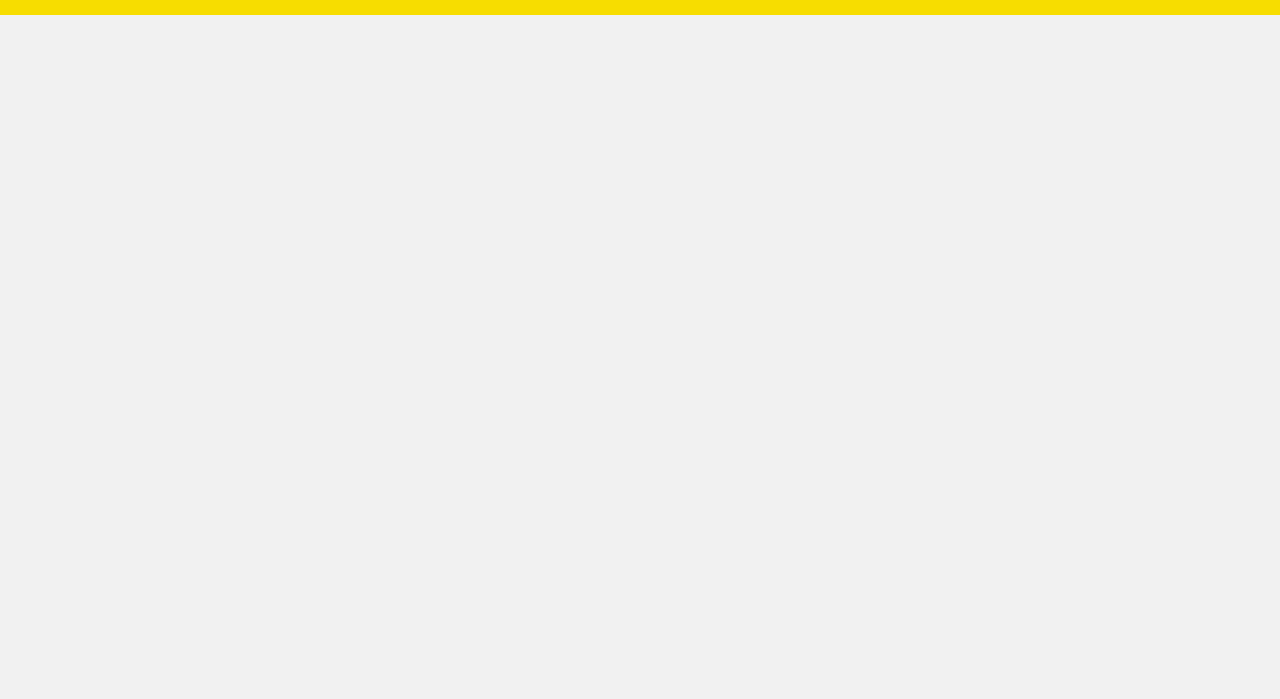
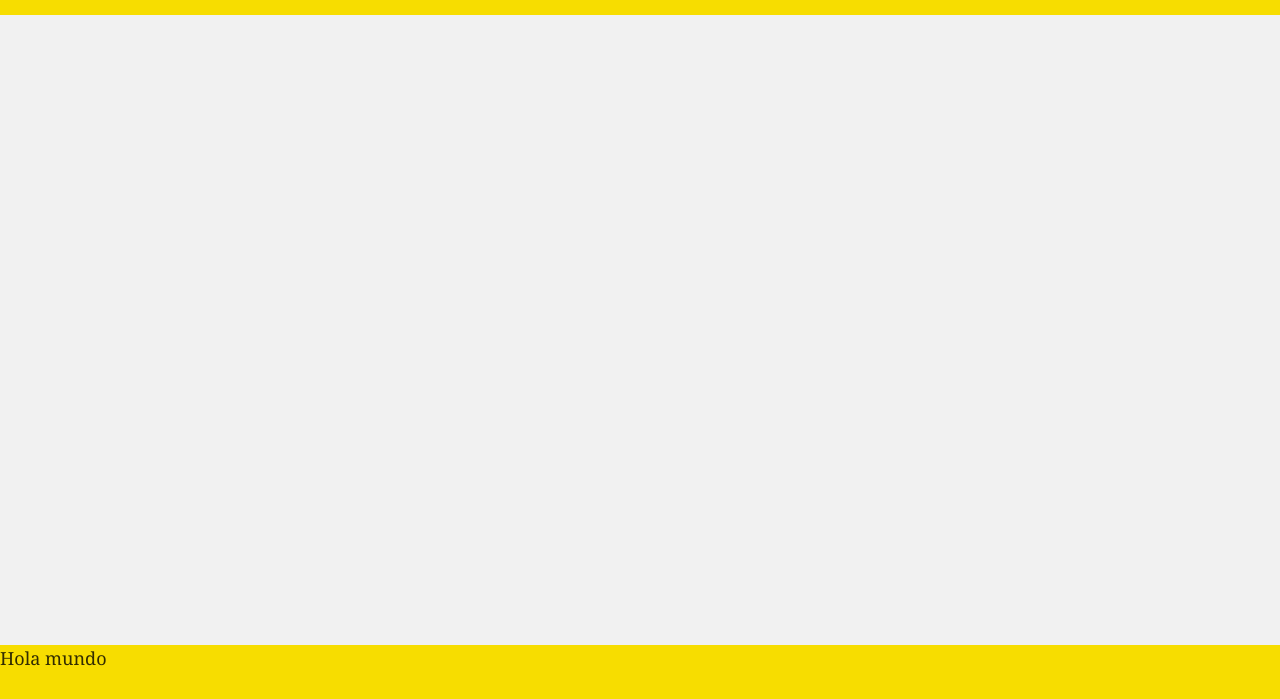
Before and after one commit to SnowMoon272/Notes, a Gatsby site: page / in a window 1280 px wide. Shown: the part 101-800 px from the top of the page. Built offline with nearby package versions, Linux system fonts and the light colour scheme; Gatsby itself is replaced by a stand-in of ours.

Commit message:
Commit antes de las fuentes

```diff
--- /dev/null
+++ b/src/components/footer.tsx
@@ -0,0 +1,17 @@
+import React from 'react'
+import styled from 'styled-components'
+import colors from '../utils/colors'
+
+const FooterStyle = styled.footer`
+    height: 3rem;
+    width: 100%;
+    background-color: ${colors.yellow};
+`
+
+export default function footer() {
+    return (
+        <FooterStyle>
+            Hola mundo
+        </FooterStyle>
+    )
+}
--- a/src/components/header.tsx
+++ b/src/components/header.tsx
@@ -3,7 +3,7 @@ import React from "react"
 import colors from "../utils/colors"
 import PropTypes from "prop-types"
 import PostitLogo from "../assets/svgs/post-it-brand-vector-logo.svg"
-import NewNote from "./menus/new_note"
+import NewNote from "./menus/NewNote"
 
 
 const Header = ({ colorState, setColorState }) => (
--- a/src/components/layout.css
+++ b/src/components/layout.css
@@ -1,9 +1,15 @@
+@font-face {
+  font-family: BariolRegular;
+  src: url("../../src/static/fonts/Bariol_Regular.otf");
+  font-display: fallback;
+}
+
 html {
   -ms-text-size-adjust: 100%;
   -webkit-text-size-adjust: 100%;
   font: 112.5%/1.45em georgia, serif, sans-serif;
   box-sizing: border-box;
-  overflow-y: scroll;
+  overflow: hidden;
   font-size: 18px;
 }
 body {
--- a/src/components/layout.js
+++ b/src/components/layout.jsx
@@ -9,6 +9,7 @@ import React from "react"
 import PropTypes from "prop-types"
 
 import Header from "./header"
+import Footer from "./footer"
 import "./layout.css"
 
 const Layout = ({ children, colorState, setColorState }) => {
@@ -16,14 +17,10 @@ const Layout = ({ children, colorState, setColorState }) => {
   return (
     <>
       <Header colorState={colorState} setColorState={setColorState} />
-      <div>
 
+      <main>{children}</main>
 
-        <main>{children}</main>
-
-        {/* <footer>
-        </footer> */}
-      </div>
+      <Footer/>
     </>
   )
 }
--- a/src/components/menus/new_note.tsx
+++ b/src/components/menus/NewNote.tsx
@@ -48,11 +48,15 @@ const NewNoteStyle = styled.section`
     }
 `
 
-export default function Basic({ children, colorState, setColorState }
+export default function NewNote({ children, colorState, setColorState }
     : {
         children: JSX.Element,
-        colorState: Object,
-        setColorState: React.SetStateAction<any>
+        colorState: {
+            color: string,
+        },
+        setColorState: React.Dispatch<React.SetStateAction<{
+            color: string,
+        }>>
     }) {
 
     return (
@@ -63,7 +67,7 @@ export default function Basic({ children, colorState, setColorState }
 
             <div className='colors__container'>
                 <button onClick={() => setColorState({...colorState, color: 'Yellow'})} >Yellow</button>
-                <button onClick={() => setColorState({...colorState, color: 'Blue'})} >Blue</button>
+                <button onClick={() => setColorState({...colorState, color: 'Blue' })} >Blue</button>
                 <button onClick={() => setColorState({...colorState, color: 'Green'})}  className='colors__last-button'>Green</button>
             </div>
         </NewNoteStyle>
--- a/src/components/note.tsx
+++ b/src/components/note.tsx
@@ -1,4 +1,5 @@
-import React from 'react'
+import { string } from 'prop-types'
+import React, { useState } from 'react'
 import styled, { css } from 'styled-components'
 import colors from '../utils/colors'
 
@@ -110,6 +111,11 @@ export default function Note({color}: {
 
 }) {
 
+    const [Textstate, setTextstate] = useState({
+        Tittle: "",
+        Text: "",
+    })
+
     return (
         <Postit
             yellow={color === 'Yellow' ? true : null}
@@ -117,7 +123,12 @@ export default function Note({color}: {
             green={color === 'Green' ? true : null}
         >
             <div className="Title">
-                <input type="text" placeholder="Tittle"/>
+
+                <input
+                    type="text"
+                    placeholder="Tittle"
+                    onChange={(event) => {setTextstate({...Textstate, Tittle: event.target.value})}}
+                />
                 <div>
                     <button className="ButtonMC1"></button>
                     <button className="ButtonMC2"></button>
@@ -126,6 +137,7 @@ export default function Note({color}: {
             </div>
             <div className="Content">
                 <textarea
+                    onChange={(event) => {setTextstate({...Textstate, Text: event.target.value})}}
                     placeholder="Text"
                 />
             </div>
--- a/src/pages/index.tsx
+++ b/src/pages/index.tsx
@@ -5,13 +5,20 @@ import Note from "../components/note"
 import colors from "../utils/colors"
 import styled from 'styled-components'
 
-
 const PostitContainer = styled.div`
   display: flex;
   justify-content: center;
   align-items: flex-start;
   flex-wrap: wrap;
+  height: calc(100vh - 9.44rem);
+  background-color: ${colors.background};
+  padding: 1rem;
+  overflow: scroll;
+  overflow-x: hidden;
 
+  &::-webkit-scrollbar {
+    display: none;
+  }
 `
 
 let ArrayNots = []
@@ -19,7 +26,9 @@ let ArrayNots = []
 const IndexPage = () => {
 
   const [state, setState] = useState({})
-  const [colorState, setColorState] = useState({
+  const [colorState, setColorState] = useState<{
+    color: string
+  }>({
     color: null,
   })
 
@@ -33,19 +42,9 @@ const IndexPage = () => {
   return(
   <Layout colorState={colorState} setColorState={setColorState} >
     <SEO title="Home" />
-
-      <div
-        style={{
-          height: 'calc(100vh - 6.44rem)',
-          backgroundColor: `${colors.background}`,
-          padding: '1rem',
-          overflow: 'scroll',
-        }}
-      >
         <PostitContainer>
          {ArrayNots.map(note => note)}
         </PostitContainer>
-      </div>
   </Layout>
 )}
 
```
Also changed, not shown: src/static/fonts/Bariol_Regular.otf (added).
